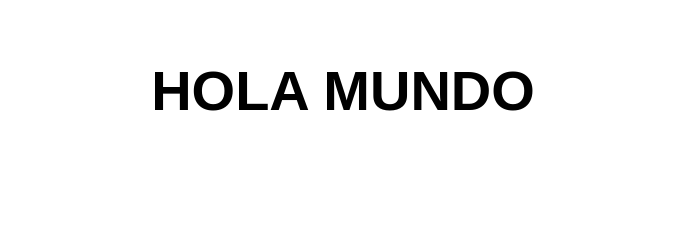
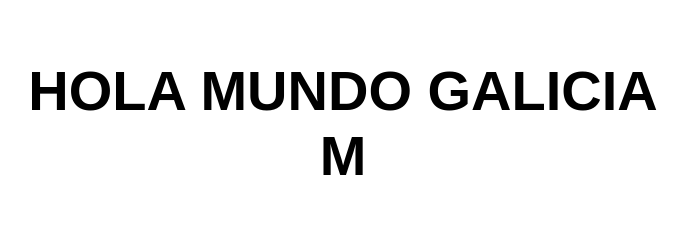
Before and after one commit to Lia97-hub/mi-primer-repositorio-may, a website: page src/index.html in a window 1280 px wide. Shown: the whole page, without its empty margins (297-984 px from the left). Drawn offline with Linux system fonts and the light colour scheme.

Commit message:
//Etiquetas modificadas

```diff
--- a/src/index.html
+++ b/src/index.html
@@ -10,7 +10,7 @@
 
 <body>
   <main>
-    <h1>HOLA MUNDO</h1>
+    <h1>HOLA MUNDO GALICIA M</h1>
   </main>
 </body>
 
```
